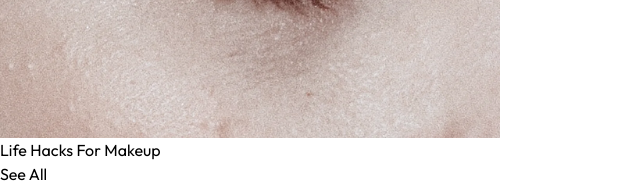
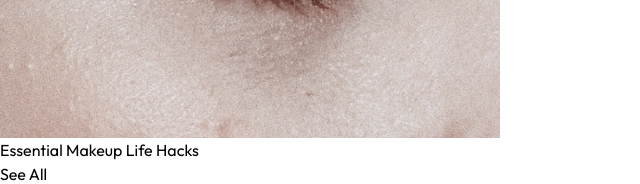
Before and after one commit to Abdullah-167/make-up, a Next.js app: page / in a window 1280 px wide. Shown: the part 2480-2664 px from the top of the page, without its empty margins (0-640 px from the left). Built offline with nearby package versions, Linux system fonts and the light colour scheme.

Commit message:
commit done

```diff
--- a/src/Components/Views/Home/LifeHack.tsx
+++ b/src/Components/Views/Home/LifeHack.tsx
@@ -9,7 +9,7 @@ const LifeHack = () => {
                 <div className='py-6 md:py-12 lg:py-20'>
                     <div className='flex  justify-between items-center pb-4 md:pb-8 lg:pb-12'>
                         <h2 className='text-2xl md:text-3xl lg:text-4xl mb-2 md:mb-0 md:mr-4'>
-                            Life Hacks For Makeup
+                        Essential Makeup Life Hacks
                         </h2>
                         <span className='bg-[#EBEEF6] hover:bg-[#b6c0d8] transition-all duration-500 px-2 md:px-3 py-1 text-xs md:text-sm font-thin cursor-pointer'>
                             See All
```
